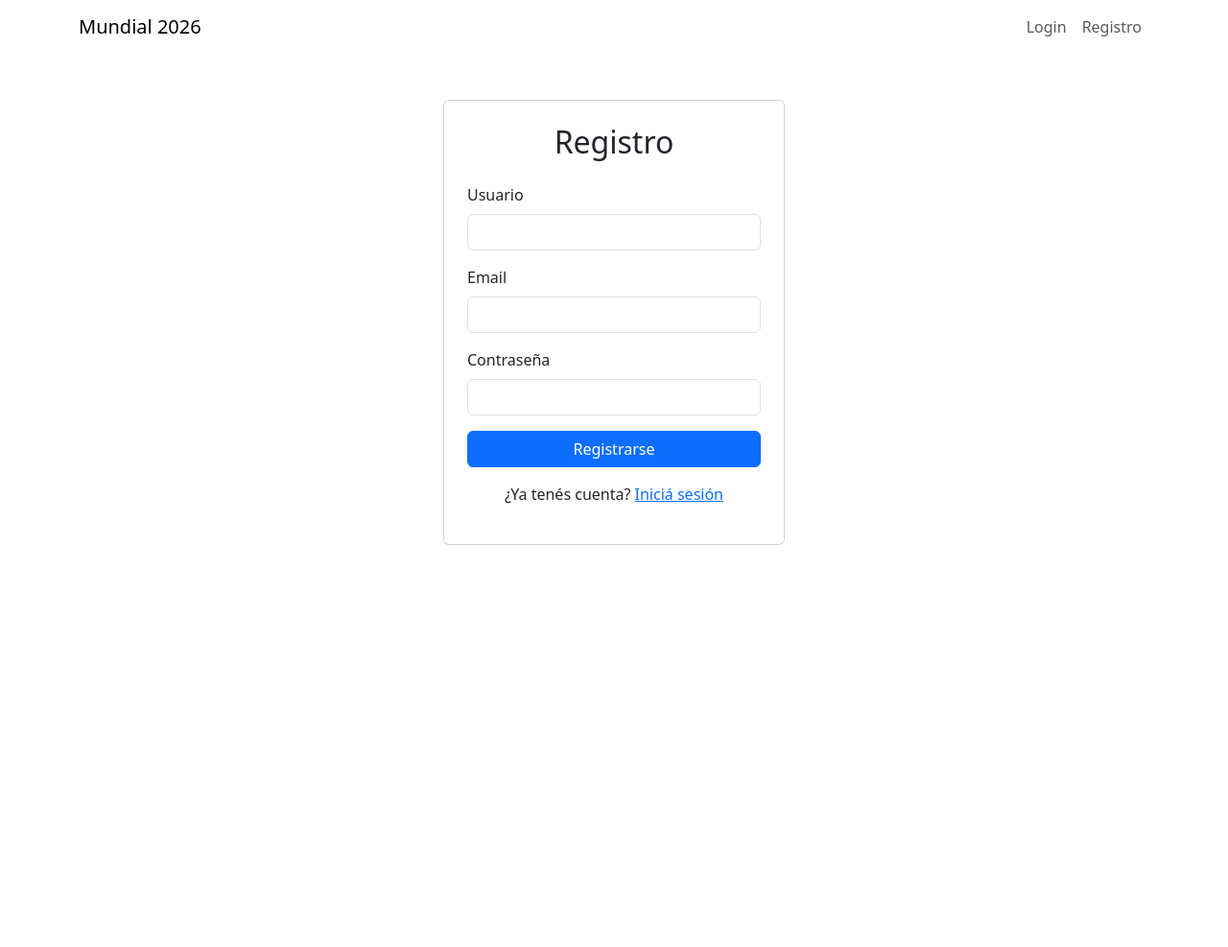
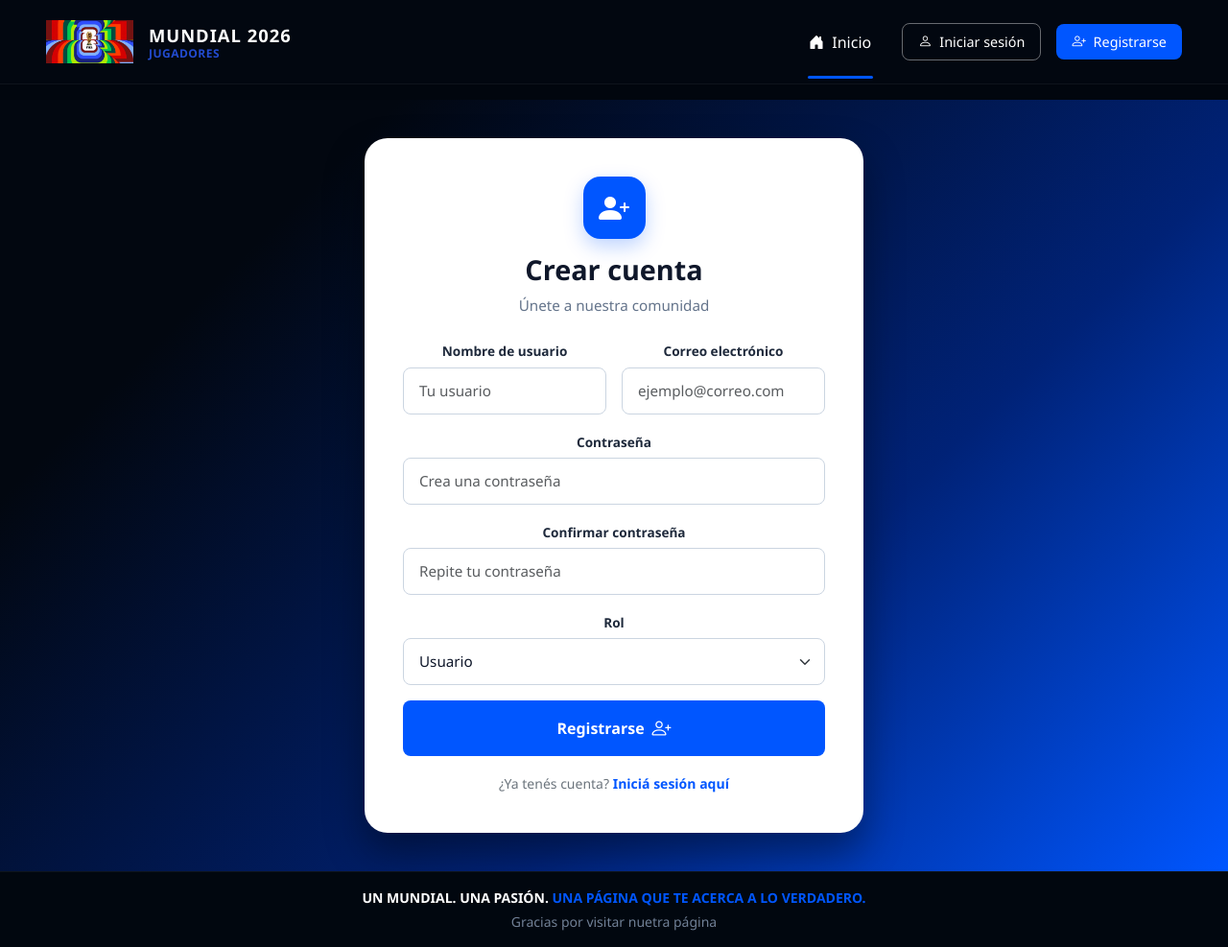
Before and after one commit to antonellafernanadez-cmd/mundial2026-jugadores, a Flask app: page /users/register in a window 1280 px wide. Shown: the whole page at 96% size. Before the commit the page ends 568 px from the top, so only its background shows below. Run offline with Flask 3, Linux system fonts and the light colour scheme.

Commit message:
diseño de home, login y register con estilos css

```diff
--- a/app.py
+++ b/app.py
@@ -1,6 +1,6 @@
 from models.db import db
 from config.config import DATABASE_CONNECTION_URI
-from flask import Flask
+from flask import Flask, render_template
 from routes.routes_auth import auth_bp
 from routes.routes_estadisticas import estadisticas_bp
 from routes.routes_jugadores import jugadores_bp
@@ -27,5 +27,9 @@ with app.app_context():
     from models.estadisticas import Estadistica
     db.create_all()
 
+@app.route('/')
+def home():
+    return render_template('home.html')
+
 if __name__=="__main__":
     app.run(debug=True)
--- /dev/null
+++ b/static/css/style.css
@@ -0,0 +1,359 @@
+/* ==========================================================================
+   CONFIGURACIONES GENERALES Y TIPOGRAFÍA
+   ========================================================================== */
+@import url("https://cdn.jsdelivr.net/npm/bootstrap-icons@1.11.1/font/bootstrap-icons.css");
+
+body {
+    background-color: #01060e;
+    font-family: 'Segoe UI', system-ui, -apple-system, sans-serif;
+    color: #ffffff;
+    margin: 0;
+    padding: 0;
+}
+
+/* Colores personalizados recurrentes */
+.text-primary-custom {
+    color: #0056ff !important;
+}
+
+.text-gray {
+    color: #a0aec0;
+}
+
+.text-muted-custom {
+    color: #718096;
+}
+
+.tracking-wide {
+    letter-spacing: 2px;
+}
+
+.fs-7 {
+    font-size: 0.9rem;
+}
+
+/* ==========================================================================
+   NAVBAR (BARRA DE NAVEGACIÓN SUPERIOR)
+   ========================================================================== */
+.custom-navbar {
+    background-color: #020710 !important;
+    border-bottom: 1px solid rgba(255, 255, 255, 0.05);
+}
+
+.nav-logo {
+    height: 45px;
+    object-fit: contain;
+}
+
+/* Contenedor del texto al lado del logo */
+.brand-text-wrapper {
+    letter-spacing: 0.5px;
+    margin-left: 8px;
+}
+
+/* Arreglo de separación de palabras "Mundial 2026" y "Jugadores" */
+.brand-text-wrapper span.fs-5 {
+    line-height: 1.3 !important;
+    font-size: 1.15rem !important;
+}
+
+.text-primary-nav {
+    color: #2b5cff;
+    font-size: 0.8rem !important;
+    line-height: 1.1 !important;
+}
+
+/* Botón activo (Inicio) con su línea azul inferior */
+.nav-link-home {
+    color: #ffffff !important;
+    font-weight: 500;
+}
+
+.nav-active-line {
+    position: absolute;
+    bottom: -18px;
+    left: 15%;
+    width: 70%;
+    height: 3px;
+    background-color: #0056ff;
+    border-radius: 10px;
+}
+
+/* Botones de Acceso (Derecha) */
+.btn-login {
+    background: transparent;
+    border: 1px solid rgba(255, 255, 255, 0.4);
+    color: #ffffff;
+    border-radius: 8px;
+    font-size: 0.9rem;
+    transition: background 0.2s ease;
+}
+
+.btn-login:hover {
+    background: rgba(255, 255, 255, 0.1);
+    color: #ffffff;
+}
+
+.btn-register-nav {
+    background-color: #0056ff;
+    border: none;
+    color: #ffffff;
+    border-radius: 8px;
+    font-size: 0.9rem;
+    font-weight: 500;
+    transition: background-color 0.2s ease;
+}
+
+.btn-register-nav:hover {
+    background-color: #0046cc;
+}
+
+/* ==========================================================================
+   ESTRUCTURA DE LA PÁGINA HOME (CON SCROLL)
+   ========================================================================== */
+.home-wrapper {
+    background-color: #01060e;
+    min-height: 100vh;
+    overflow-y: auto; /* Permite el uso del cursor para deslizar de forma natural */
+}
+
+/* ==========================================================================
+   SECCIÓN SUPERIOR (ESTADIO / HERO)
+   ========================================================================== */
+.hero-section {
+    background: linear-gradient(to bottom, rgba(1, 6, 14, 0.2), rgba(1, 6, 14, 0.4)),
+                url('/static/images/estadio_noche.jpg') no-repeat center top;
+    background-size: cover;
+    padding-top: 80px;
+    padding-bottom: 60px;
+    border-bottom: 2px solid rgba(255, 255, 255, 0.02);
+}
+
+.hero-title {
+    font-size: 3.2rem;
+    letter-spacing: -1px;
+    line-height: 1.1;
+}
+
+.hero-subtitle {
+    color: #ffffff !important; /* Blanco puro para que resalte */
+    font-weight: 500; /* Le da más cuerpo y grosor a la letra (semi-bold) */
+    max-width: 540px;
+    line-height: 1.5; /* Separa un poquito las líneas para que no se amontone */
+    text-shadow: 0 2px 4px rgba(0, 0, 0, 0.6); /* Una sutil sombra negra detrás de las letras para despegarlas del fondo */
+}
+
+.logo-hero-img {
+    max-height: 420px;
+    filter: drop-shadow(0px 10px 20px rgba(0, 0, 0, 0.5));
+}
+
+/* BOTONES PRINCIPALES (Estilo original recuperado) */
+.btn-primary-custom {
+    background-color: #0056ff !important;
+    border: none !important;
+    color: #ffffff !important;
+    border-radius: 6px !important;
+    padding: 10px 24px !important;
+    font-weight: 600;
+    box-shadow: 0 4px 15px rgba(0, 86, 255, 0.3);
+    transition: all 0.2s ease;
+}
+
+.btn-primary-custom:hover {
+    background-color: #0043c8 !important;
+    transform: translateY(-1px);
+}
+
+.btn-outline-custom {
+    background-color: rgba(94, 139, 47, 0.2) !important; /* Fondo verde transparente */
+    border: 2px solid #5e8b2f !important;                /* Borde verde definido */
+    color: #ffffff !important;
+    border-radius: 6px !important;
+    padding: 10px 24px !important;
+    font-weight: 600;
+    transition: all 0.2s ease;
+}
+
+.btn-outline-custom:hover {
+    background-color: rgba(94, 139, 47, 0.4) !important;
+    transform: translateY(-1px);
+}
+
+/* ==========================================================================
+   SECCIÓN INFERIOR (CONTENIDO OSCURO / CARDS)
+   ========================================================================== */
+.info-section {
+    background-color: #01060e; /* Fondo oscuro liso e independiente del estadio */
+    padding-top: 50px;
+    padding-bottom: 40px;
+}
+
+.section-divider {
+    height: 3px;
+    width: 60px;
+    background-color: #0056ff;
+    border-radius: 2px;
+}
+
+/* Tarjetas con la estética azulada traslúcida original */
+.feature-card {
+    background: rgba(5, 15, 28, 0.65) !important;
+    border: 1px solid rgba(255, 255, 255, 0.05) !important;
+    border-radius: 10px !important;
+    box-shadow: 0 10px 30px rgba(0, 0, 0, 0.4);
+    transition: transform 0.3s ease, border-color 0.3s ease;
+}
+
+.feature-card:hover {
+    transform: translateY(-5px);
+    border-color: rgba(0, 86, 255, 0.3) !important;
+}
+
+/* Envoltorio de los íconos de Bootstrap (Tecnológico celular/celeste) */
+.icon-blue-wrapper {
+    background-color: rgba(0, 86, 255, 0.15);
+    color: #3b82f6;
+    width: 50px;
+    height: 50px;
+    display: flex;
+    align-items: center;
+    justify-content: center;
+    border-radius: 8px;
+    font-size: 1.5rem;
+}
+
+
+/* ==========================================================================
+   ESTRUCTURA DE AUTENTICACIÓN PREMIUM (REGISTRO / LOGIN)
+   ========================================================================== */
+
+.auth-wrapper {
+    min-height: 100vh;
+    /* Degradé premium fluido de 3 tonos: Negro de fondo profundo, Azul Mundial de transición y Celeste sutil */
+    background: linear-gradient(135deg, #020710 20%, #002277 65%, #0056ff 100%) !important;
+    display: flex;
+    flex-direction: column;
+    justify-content: space-between;
+    position: relative;
+    overflow: hidden;
+}
+
+/* Agregamos un extra opcional para suavizar aún más la tarjeta blanca sobre este fondo */
+.auth-card {
+    background-color: #ffffff !important;
+    border: none !important;
+    border-radius: 24px !important;
+    box-shadow: 0 20px 40px rgba(0, 0, 0, 0.4) !important; /* Sombra más suave y natural */
+    padding: 40px;
+    max-width: 520px;
+    width: 100%;
+}
+
+/* Escudo Azul Superior con icono blanco */
+.auth-icon-header {
+    background-color: #0056ff;
+    color: #ffffff;
+    width: 65px;
+    height: 65px;
+    border-radius: 18px;
+    display: flex;
+    align-items: center;
+    justify-content: center;
+    font-size: 2rem;
+    margin: 0 auto 15px auto;
+    box-shadow: 0 8px 20px rgba(0, 86, 255, 0.25);
+}
+
+.auth-card h2 {
+    color: #0f172a !important; /* Color oscuro profesional */
+    font-weight: 700;
+    font-size: 1.8rem;
+}
+
+.auth-card .subtitle {
+    color: #64748b;
+    font-size: 0.95rem;
+}
+
+/* Inputs y Selectores */
+.auth-label {
+    color: #1e293b;
+    font-weight: 600;
+    font-size: 0.85rem;
+    margin-bottom: 6px;
+}
+
+.auth-input {
+    background-color: #ffffff !important;
+    border: 1px solid #cbd5e1 !important;
+    border-radius: 8px !important;
+    padding: 12px 16px !important;
+    color: #0f172a !important;
+    font-size: 0.95rem;
+}
+
+.auth-input:focus {
+    border-color: #0056ff !important;
+    box-shadow: 0 0 0 4px rgba(0, 86, 255, 0.15) !important;
+}
+
+/* Botón de envío azul */
+.btn-auth-submit {
+    background-color: #0056ff !important;
+    border: none !important;
+    color: #ffffff !important;
+    padding: 14px !important;
+    border-radius: 8px !important;
+    font-weight: 600 !important;
+    font-size: 1rem;
+    transition: all 0.2s ease !important;
+}
+
+.btn-auth-submit:hover {
+    background-color: #0046cc !important;
+    transform: translateY(-1px);
+}
+
+.auth-footer-link {
+    color: #0056ff !important;
+    text-decoration: none;
+    font-weight: 600;
+}
+
+.auth-footer-link:hover {
+    text-decoration: underline;
+}
+
+/* Footer institucional oscuro */
+.static-footer {
+    background-color: rgba(2, 7, 16, 0.9);
+    border-top: 1px solid rgba(255, 255, 255, 0.05);
+}
+
+/* ==========================================================================
+   CONTENEDOR DE BIENVENIDA (ESTADIO Y TEXTOS)
+   ========================================================================== */
+.welcome-hero {
+    min-height: 85vh; /* Ocupa casi toda la pantalla disponible abajo del navbar */
+    width: 100%;
+    display: flex;
+    flex-direction: column;
+    justify-content: center;
+    align-items: center;
+
+    /* Evita que la imagen se repita y la estira para que cubra toda la pantalla */
+    background-repeat: no-repeat !important;
+    background-position: center center !important;
+    background-size: cover !important;
+
+    position: relative;
+    padding: 60px 20px;
+}
+
+/* Sombra pesada para que los títulos blancos resalten sobre los reflectores del estadio */
+.welcome-hero h1,
+.welcome-hero h2,
+.welcome-hero p {
+    text-shadow: 0 4px 15px rgba(0, 0, 0, 0.9), 0 2px 5px rgba(0, 0, 0, 0.7);
+}
--- a/templates/base.html
+++ b/templates/base.html
@@ -5,40 +5,90 @@
     <meta name="viewport" content="width=device-width, initial-scale=1.0">
     <title>Mundial 2026 - Jugadores</title>
     <link href="https://cdn.jsdelivr.net/npm/bootstrap@5.3.0/dist/css/bootstrap.min.css" rel="stylesheet">
+    <link rel="stylesheet" href="https://cdn.jsdelivr.net/npm/bootstrap-icons@1.11.3/font/bootstrap-icons.min.css">
     <link rel="stylesheet" href="{{ url_for('static', filename='css/style.css') }}">
 </head>
 <body>
-    <nav class="navbar navbar-expand-lg">
-        <div class="container">
-            <a class="navbar-brand" href="/"> Mundial 2026</a>
-            <div class="navbar-nav ms-auto">
-                {% if session.get('user_id') %}
-                    <a class="nav-link" href="/jugadores/ver_jugadores">Jugadores</a>
-                    <a class="nav-link" href="/selecciones/ver_selecciones">Selecciones</a>
-                    {% if session.get('role') == 'admin' %}
-                        <a class="nav-link" href="/users/">Usuarios</a>
+
+    <nav class="navbar navbar-expand-lg navbar-dark custom-navbar py-3">
+        <div class="container-fluid px-5">
+
+            <a class="navbar-brand d-flex align-items-center gap-2" href="/">
+                <img src="/static/images/mundial-2026.jpg" alt="Logo Mundial 2026" class="nav-logo">
+                <div class="d-flex flex-column brand-text-wrapper">
+                    <span class="fw-bold text-white text-uppercase fs-5" style="letter-spacing: 1px;">Mundial 2026</span>
+                    <span class="fw-bold text-primary-nav text-uppercase fs-6" style="font-size: 0.75rem !important; opacity: 0.8;">Jugadores</span>
+                </div>
+            </a>
+
+            <button class="navbar-toggler" type="button" data-bs-toggle="collapse" data-bs-target="#navbarNav">
+                <span class="navbar-toggler-icon"></span>
+            </button>
+
+            <div class="collapse navbar-collapse" id="navbarNav">
+                <div class="navbar-nav ms-auto align-items-center gap-3">
+
+                    {% if not session.get('user_id') %}
+                        <div class="nav-item position-relative">
+                            <a class="nav-link active nav-link-home px-3" href="/">
+                                <i class="bi bi-house-door-fill me-1"></i> Inicio
+                            </a>
+                            <div class="nav-active-line"></div>
+                        </div>
+
+                        <a class="btn btn-login px-3 py-2" href="{{ url_for('routes_auth.login') }}">
+                            <i class="bi bi-person me-1"></i> Iniciar sesión
+                        </a>
+
+                        <a class="btn btn-register-nav px-3 py-2" href="{{ url_for('users_bp.register') }}">
+                            <i class="bi bi-person-plus me-1"></i> Registrarse
+                        </a>
+
+                    {% else %}
+                        <a class="nav-link text-white text-uppercase fw-semibold px-3 small tracking-wider" href="{{ url_for('jugadores.get_jugadores') }}">
+                            <i class="bi bi-soccer-ball me-1"></i> Jugadores
+                        </a>
+
+                        <a class="nav-link text-white text-uppercase fw-semibold px-3 small tracking-wider" href="/selecciones/ver_selecciones">
+                            <i class="bi bi-shield-shaded"></i> Selecciones
+                        </a>
+
+                        {% if session.get('role') == 'admin' %}
+                            <a class="nav-link text-white text-uppercase fw-semibold px-3 small tracking-wider" href="{{ url_for('users_bp.get_users') }}">
+                                <i class="bi bi-people-fill"></i> Usuarios
+                            </a>
+                        {% endif %}
+
+                        <a class="nav-link text-danger text-uppercase fw-bold px-3 small tracking-wider" href="/logout">
+                            <i class="bi bi-box-arrow-right me-1"></i> Cerrar sesión
+                        </a>
                     {% endif %}
-                    <a class="nav-link" href="/logout">Cerrar sesión ({{ session.get('username') }})</a>
-                {% else %}
-                    <a class="nav-link" href="/login">Login</a>
-                    <a class="nav-link" href="/users/register">Registro</a>
-                {% endif %}
+
+                </div>
             </div>
         </div>
     </nav>
-    <div class="container mt-4">
+
+    <div class="container mt-3">
         {% with messages = get_flashed_messages(with_categories=true) %}
             {% if messages %}
-                {% for category, message in messages %}
+                {%     for category, message in messages %}
                     <div class="alert alert-{{ category }} alert-dismissible fade show">
                         {{ message }}
                         <button type="button" class="btn-close" data-bs-dismiss="alert"></button>
                     </div>
-                {% endfor %}
+                {%     endfor %}
             {% endif %}
         {% endwith %}
-        {% block content %}{% endblock %}
+    </div>
+{% block content %}{% endblock %}
     </div>
     <script src="https://cdn.jsdelivr.net/npm/bootstrap@5.3.0/dist/js/bootstrap.bundle.min.js"></script>
+    <footer class="text-center py-3 text-white static-footer">
+        <p class="mb-1 text-uppercase tracking-wider fw-semibold small">
+             Un mundial. Una pasión. <span class="text-primary-custom">Una página que te acerca a lo verdadero.</span>
+        </p>
+        <p class="text-muted-custom small mb-0">Gracias por visitar nuetra página</p>
+    </footer>
 </body>
 </html>
--- a/templates/register.html
+++ b/templates/register.html
@@ -1,29 +1,61 @@
 {% extends 'base.html' %}
+
 {% block content %}
-<div class="row justify-content-center mt-5">
-    <div class="col-md-4">
-        <div class="card p-4">
-            <h2 class="text-center mb-4">Registro</h2>
-            {% if error %}
-                <div class="alert alert-danger">{{ error }}</div>
-            {% endif %}
-            <form method="POST">
+<div class="auth-wrapper">
+
+    <div class="container d-flex align-items-center justify-content-center flex-grow-1" style="padding-top: 40px; padding-bottom: 40px;">
+        <div class="auth-card text-center">
+
+            <div class="auth-icon-header">
+                <i class="bi bi-person-plus-fill"></i>
+            </div>
+
+            <h2>Crear cuenta</h2>
+            <p class="subtitle mb-4">Únete a nuestra comunidad</p>
+
+            <form action="{{ url_for('users_bp.register') }}" method="POST" class="text-start"></form>
+
+                <div class="row g-3 mb-3">
+                    <div class="col-md-6 col-12">
+                        <label class="form-label auth-label">Nombre de usuario</label>
+                        <input type="text" name="username" class="form-control auth-input" placeholder="Tu usuario" required>
+                    </div>
+                    <div class="col-md-6 col-12">
+                        <label class="form-label auth-label">Correo electrónico</label>
+                        <input type="email" name="email" class="form-control auth-input" placeholder="ejemplo@correo.com" required>
+                    </div>
+                </div>
+
                 <div class="mb-3">
-                    <label class="form-label">Usuario</label>
-                    <input type="text" name="username" class="form-control" required>
+                    <label class="form-label auth-label">Contraseña</label>
+                    <input type="password" name="password" class="form-control auth-input" placeholder="Crea una contraseña" required>
                 </div>
+
                 <div class="mb-3">
-                    <label class="form-label">Email</label>
-                    <input type="email" name="email" class="form-control" required>
+                    <label class="form-label auth-label">Confirmar contraseña</label>
+                    <input type="password" name="confirm_password" class="form-control auth-input" placeholder="Repite tu contraseña" required>
                 </div>
+
                 <div class="mb-3">
-                    <label class="form-label">Contraseña</label>
-                    <input type="password" name="password" class="form-control" required>
+                    <label class="form-label auth-label">Rol</label>
+                    <select name="role" class="form-select auth-input">
+                        <option value="user" selected>Usuario</option>
+                        <option value="admin">Administrador</option>
+                    </select>
                 </div>
-                <button type="submit" class="btn btn-primary w-100">Registrarse</button>
+
+                <button type="submit" class="btn btn-auth-submit w-100 mb-3 d-flex align-items-center justify-content-center gap-2">
+                    Registrarse <i class="bi bi-person-plus fs-5"></i>
+                </button>
+
+                <div class="text-center mt-3">
+                    <span class="text-secondary small">¿Ya tenés cuenta? </span>
+                    <a href="{{ url_for('routes_auth.login') }}" class="auth-footer-link small">Iniciá sesión aquí</a>
+                </div>
+
             </form>
-            <p class="text-center mt-3">¿Ya tenés cuenta? <a href="/login">Iniciá sesión</a></p>
         </div>
     </div>
+
 </div>
 {% endblock %}
```
Also changed, not shown: routes/routes_auth.py (+9 -2 lines), templates/bienvenida.html (added, +32 -0 lines), templates/home.html (added, +39 -0 lines), templates/login.html (+31 -14 lines), static/images/estadio.jpg (added), static/images/estadio_copa.png (added), static/images/estadio_noche.jpg (added), static/images/estadio_pelota.png (added), static/images/logo_mundial.png (added), static/images/mundial-2026.jpg (added).
